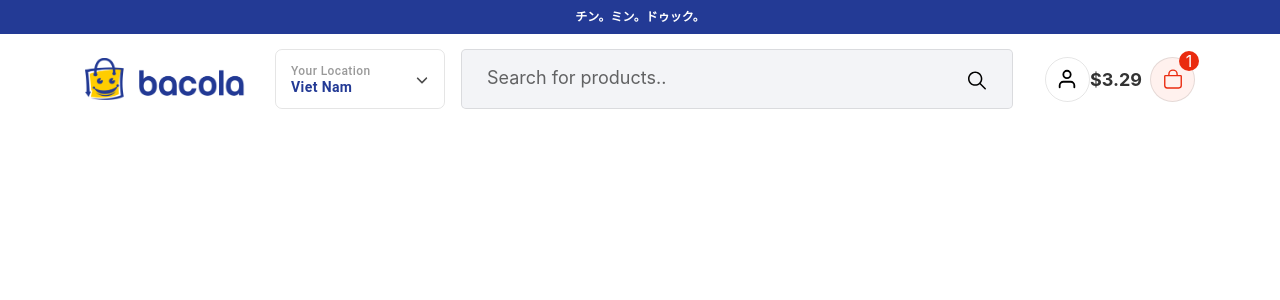
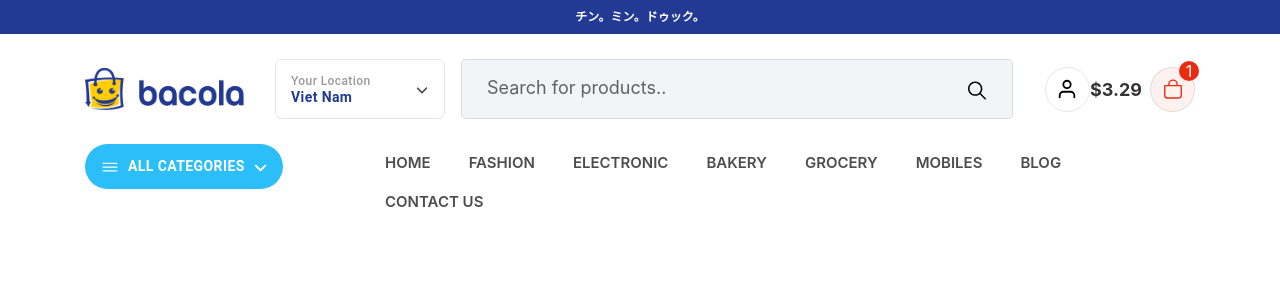
Before and after one commit to Duc1306/e-commerce, a React (Create React App) app in the folder frontend/: page / in a window 1280 px wide. Shown: the top 300 px of the page. Built offline with nearby package versions, Linux system fonts and the light colour scheme.

Commit message:
navigation

```diff
--- a/frontend/src/App.css
+++ b/frontend/src/App.css
@@ -12,7 +12,15 @@
 .bg-blue {
   background: #233a95;
 }
-
+@media (min-width: 1300px) {
+  .container,
+  .container-lg,
+  .container-md,
+  .container-sm,
+  .container-xl {
+    max-width: 1200px;
+  }
+}
 
 .headerWrapper .top-strip {
   padding: 8px 0px;
@@ -26,7 +34,7 @@
 .headerWrapper .header {
   width: 100%;
   height: auto;
-  padding: 15px 0px;
+  padding: 25px 0px;
 }
 .logoWrapper img {
   width: 100%;
@@ -34,7 +42,7 @@
 
 .headerWrapper .header .part2 .countryDrop {
   width: 170px;
-  height:60px;
+  height: 60px;
   min-width: 170px;
   color: #000 !important;
   border: 1px solid rgba(0, 0, 0, 0.1) !important;
@@ -83,7 +91,9 @@
   padding: 0px 20px !important;
 }
 
-header .headerSearch input::-webkit-input-placeholder{color: rgba(0, 0, 0, 0.6)}
+header .headerSearch input::-webkit-input-placeholder {
+  color: rgba(0, 0, 0, 0.6);
+}
 
 header .headerSearch button {
   position: absolute;
@@ -112,27 +122,65 @@
   color: #000;
 }
 
-header .part3 .circle svg{
+header .part3 .circle svg {
   font-size: 22px;
 }
-.cartTab .price{
+.cartTab .price {
   font-size: 18px;
   color: rgba(0, 0, 0, 0.8);
   font-weight: 700;
 }
-.cartTab button{
+.cartTab button {
   background: #fff1ee !important;
 }
-.cartTab button{
+.cartTab button {
   color: #ea2b0f !important;
 }
-.cartTab .count{
+.cartTab .count {
   position: absolute;
   top: -6px;
   right: -4px;
-  background:#ea2b0f ;
+  background: #ea2b0f;
   border-radius: 50%;
   color: #fff;
   width: 20px;
   height: 20px;
 }
+
+nav .allCatTab {
+  background: #2bbef9;
+  padding: 10px 15px !important;
+  border-radius: 30px !important;
+}
+nav .allCatTab * {
+  color: #fff;
+}
+nav .allCatTab:hover {
+  background: #2bbef9;
+}
+nav .allCatTab .text {
+  font-weight: 600;
+}
+nav .allCatTab .icon1 svg {
+  font-size: 20px !important;
+}
+nav .allCatTab .icon2 svg {
+  font-size: 15px !important;
+}
+nav .navPart2 ul {
+  margin-bottom: 0px;
+}
+nav .navPart2 ul li a {
+  font-size: 15px;
+  font-weight: 600;
+  text-decoration: none;
+  color: rgba(0, 0, 0, 0.7);
+  text-transform: uppercase;
+  display: flex;
+  align-items: center;
+  padding: 8px 15px;
+  transition: all 0.2s ease-in-out;
+  border-radius: 25px;
+}
+nav .navPart2 ul li a svg{font-size: 20px;}
+nav .navPart2 ul li a:hover{background: #f0faff;color: #2bbef9;}
--- /dev/null
+++ b/frontend/src/Components/Header/SearchBox/index.js
@@ -0,0 +1,17 @@
+import React from 'react'
+import { IoIosSearch } from "react-icons/io";
+import Button from "@mui/material/Button";
+const SearchBox = () => {
+  return (
+    <>
+      <div className="headerSearch ml-3 mr-3">
+        <input type="text" placeholder="Search for products.." />
+        <Button>
+          <IoIosSearch />
+        </Button>
+      </div>
+    </>
+  );
+}
+
+export default SearchBox
--- a/frontend/src/Components/Header/index.js
+++ b/frontend/src/Components/Header/index.js
@@ -2,10 +2,13 @@
 import { Link } from 'react-router-dom';
 import Logo  from "../../assets/images/Logo.png"
 import CountryDropdown from '../CountryDropdown';
-import {IoIosSearch} from 'react-icons/io'
+
 import Button from "@mui/material/Button";
 import {FiUser} from 'react-icons/fi'
 import {IoBagOutline} from 'react-icons/io5';
+import SearchBox from './SearchBox';
+import Navigation from '../Navigation';
+
 
 
 const Header = () => {
@@ -32,12 +35,7 @@
               <div className="col-sm-10 d-flex align-items-center part2">
                 <CountryDropdown />
 
-                <div className="headerSearch ml-3 mr-3">
-                  <input type="text" placeholder="Search for products.." />
-                  <Button>
-                    <IoIosSearch />
-                  </Button>
-                </div>
+                <SearchBox />
 
                 <div className="part3 d-flex align-items-center ml-auto">
                   <Button className="circle">
@@ -49,7 +47,9 @@
                       <Button className="circle ">
                         <IoBagOutline />
                       </Button>
-                      <span className='count d-flex align-items-center justify-content-center'>1</span>
+                      <span className="count d-flex align-items-center justify-content-center">
+                        1
+                      </span>
                     </div>
                   </div>
                 </div>
@@ -57,6 +57,8 @@
             </div>
           </div>
         </header>
+
+       <Navigation/>
       </div>
     </>
   );
--- /dev/null
+++ b/frontend/src/Components/Navigation/index.js
@@ -0,0 +1,58 @@
+import React from 'react'
+import Button from "@mui/material/Button";
+import { IoIosMenu } from 'react-icons/io';
+import { FaAngleDown } from 'react-icons/fa6';
+import { Link } from 'react-router-dom';
+
+const Navigation = () => {
+  return (
+    <nav>
+      <div className="container">
+        <div className="row">
+          <div className="col-sm-3 navPart1">
+            <Button className="allCatTab align-items-center">
+              <span className="icon1 mr-2">
+                <IoIosMenu />
+              </span>
+              <span class="text">ALL CATEGORIES</span>
+              <span className="icon2 ml-2">
+                <FaAngleDown />
+              </span>
+            </Button>
+          </div>
+
+          <div className="col-sm-9 navPart2 d-flex align-items-center ">
+            <ul className="list list-inline ml-auto">
+              <li className="list-inline-item">
+                <Link to="/">Home</Link>
+              </li>
+              <li className="list-inline-item">
+                <Link to="/">Fashion</Link>
+              </li>
+              <li className="list-inline-item">
+                <Link to="/">Electronic</Link>
+              </li>
+              <li className="list-inline-item">
+                <Link to="/">Bakery</Link>
+              </li>
+              <li className="list-inline-item">
+                <Link to="/">grocery</Link>
+              </li>
+              <li className="list-inline-item">
+                <Link to="/">Mobiles</Link>
+              </li>
+              <li className="list-inline-item">
+                <Link to="/">Blog</Link>
+              </li>
+              <li className="list-inline-item">
+                <Link to="/">Contact Us</Link>
+              </li>
+            </ul>
+          </div>
+        </div>
+      </div>
+    </nav>
+  );
+}
+
+export default Navigation;
```
